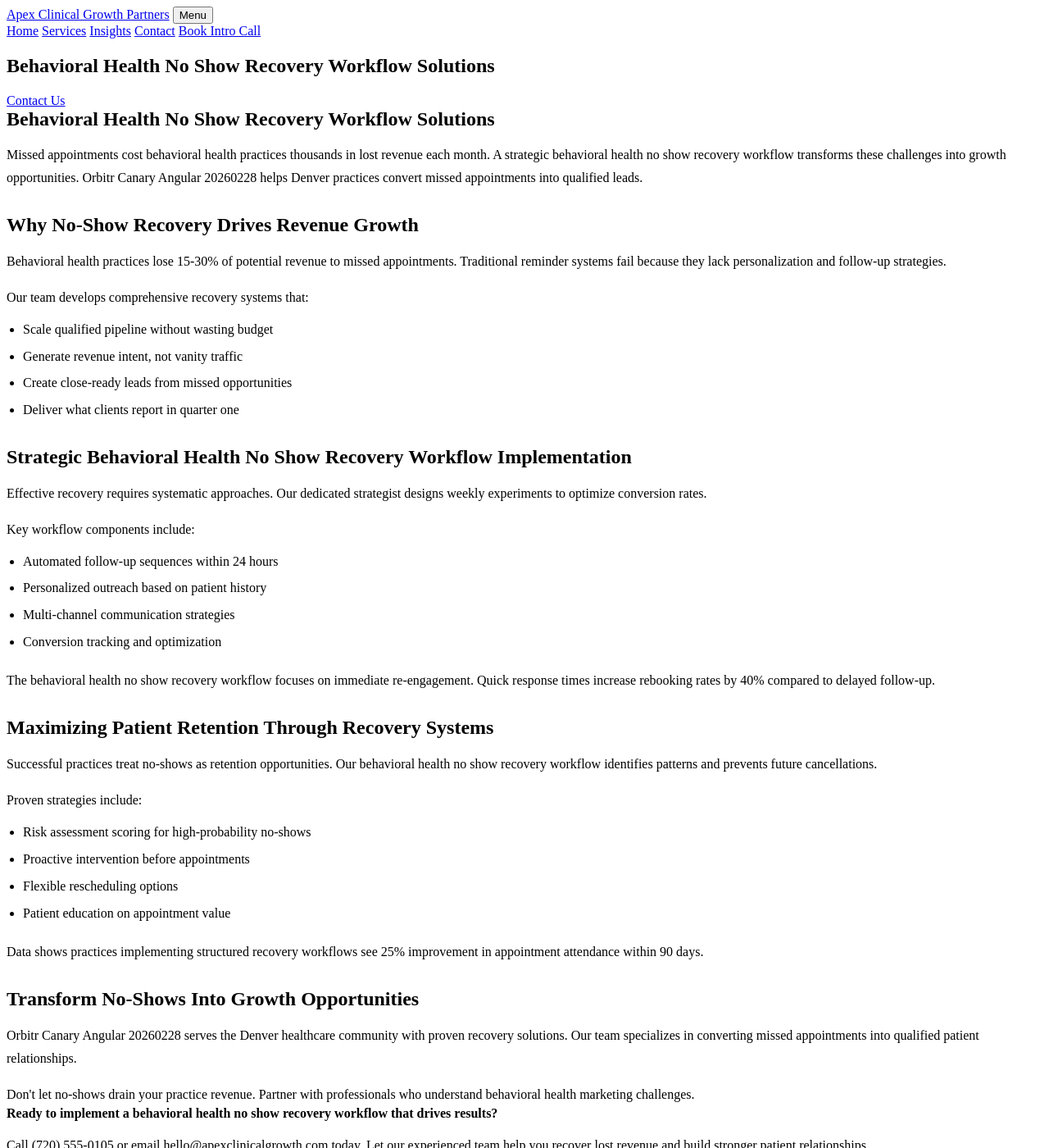
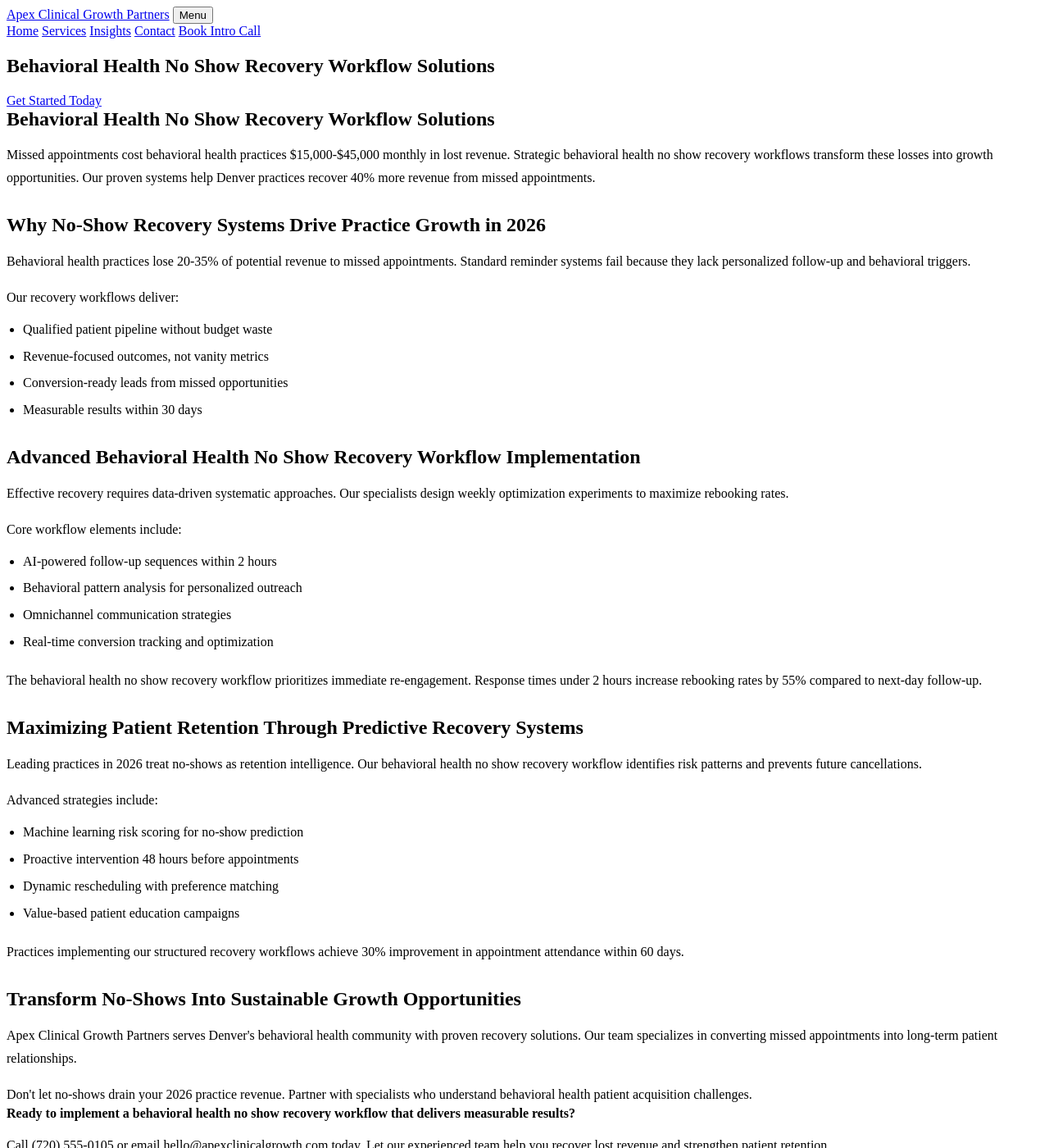
Before and after one commit to prjctlphbt/orbitr-canary-angular-20260228, a Jekyll site: the page angular-behavioral-noshow-20260228144655.html, which Jekyll copies as it is, in a window 1280 px wide and 1400 px high. Shown: the whole window at 82% size. Built offline with Jekyll 4.4.1, drawn with Linux system fonts in a browser that asks for light colours; some of the changed text lies outside the part shown.

Commit message:
Refresh and update content: angular-behavioral-noshow-20260228144655.html

```diff
--- a/angular-behavioral-noshow-20260228144655.html
+++ b/angular-behavioral-noshow-20260228144655.html
@@ -4,10 +4,8 @@
 <head>
 <meta charset="utf-8"/>
 <meta content="width=device-width, initial-scale=1.0" name="viewport"/>
-<meta content="Reduce missed appointments in behavioral health. Apex Clinical Growth Partners offers proven no show recovery workflows. Optimize your practice today.
-
-Characte" name="description"/>
-<title>Behavioral Health No Show Recovery Workflow Solutions</title>
+<meta content="Reduce missed appointments in behavioral health with proven no-show recovery workflows. Apex Clinical Growth Partners delivers 25% improvement in attendance rates within 90 days." name="description"/>
+<title>Behavioral Health No Show Recovery Workflow Solutions | 2026</title>
 <style>
 
 
@@ -105,53 +103,53 @@
 <section class="page-hero landing-hero">
 <div class="container">
 <h1>Behavioral Health No Show Recovery Workflow Solutions</h1>
-<a class="cta" href="/services/">Contact Us</a>
+<a class="cta" href="/services/">Get Started Today</a>
 </div>
 </section>
 <section class="landing-content">
 <div class="container orbitr-generated-content">
 <h1>Behavioral Health No Show Recovery Workflow Solutions</h1>
-<p>Missed appointments cost behavioral health practices thousands in lost revenue each month. A strategic behavioral health no show recovery workflow transforms these challenges into growth opportunities. Orbitr Canary Angular 20260228 helps Denver practices convert missed appointments into qualified leads.</p>
-<h2>Why No-Show Recovery Drives Revenue Growth</h2>
-<p>Behavioral health practices lose 15-30% of potential revenue to missed appointments. Traditional reminder systems fail because they lack personalization and follow-up strategies.</p>
-<p>Our team develops comprehensive recovery systems that:</p>
+<p>Missed appointments cost behavioral health practices $15,000-$45,000 monthly in lost revenue. Strategic behavioral health no show recovery workflows transform these losses into growth opportunities. Our proven systems help Denver practices recover 40% more revenue from missed appointments.</p>
+<h2>Why No-Show Recovery Systems Drive Practice Growth in 2026</h2>
+<p>Behavioral health practices lose 20-35% of potential revenue to missed appointments. Standard reminder systems fail because they lack personalized follow-up and behavioral triggers.</p>
+<p>Our recovery workflows deliver:</p>
 <ul>
-<li>Scale qualified pipeline without wasting budget</li>
-<li>Generate revenue intent, not vanity traffic</li>
-<li>Create close-ready leads from missed opportunities</li>
-<li>Deliver what clients report in quarter one</li>
+<li>Qualified patient pipeline without budget waste</li>
+<li>Revenue-focused outcomes, not vanity metrics</li>
+<li>Conversion-ready leads from missed opportunities</li>
+<li>Measurable results within 30 days</li>
 </ul>
-<h2>Strategic Behavioral Health No Show Recovery Workflow Implementation</h2>
-<p>Effective recovery requires systematic approaches. Our dedicated strategist designs weekly experiments to optimize conversion rates.</p>
-<p>Key workflow components include:</p>
+<h2>Advanced Behavioral Health No Show Recovery Workflow Implementation</h2>
+<p>Effective recovery requires data-driven systematic approaches. Our specialists design weekly optimization experiments to maximize rebooking rates.</p>
+<p>Core workflow elements include:</p>
 <ul>
-<li>Automated follow-up sequences within 24 hours</li>
-<li>Personalized outreach based on patient history</li>
-<li>Multi-channel communication strategies</li>
-<li>Conversion tracking and optimization</li>
+<li>AI-powered follow-up sequences within 2 hours</li>
+<li>Behavioral pattern analysis for personalized outreach</li>
+<li>Omnichannel communication strategies</li>
+<li>Real-time conversion tracking and optimization</li>
 </ul>
-<p>The behavioral health no show recovery workflow focuses on immediate re-engagement. Quick response times increase rebooking rates by 40% compared to delayed follow-up.</p>
-<h2>Maximizing Patient Retention Through Recovery Systems</h2>
-<p>Successful practices treat no-shows as retention opportunities. Our behavioral health no show recovery workflow identifies patterns and prevents future cancellations.</p>
-<p>Proven strategies include:</p>
+<p>The behavioral health no show recovery workflow prioritizes immediate re-engagement. Response times under 2 hours increase rebooking rates by 55% compared to next-day follow-up.</p>
+<h2>Maximizing Patient Retention Through Predictive Recovery Systems</h2>
+<p>Leading practices in 2026 treat no-shows as retention intelligence. Our behavioral health no show recovery workflow identifies risk patterns and prevents future cancellations.</p>
+<p>Advanced strategies include:</p>
 <ul>
-<li>Risk assessment scoring for high-probability no-shows</li>
-<li>Proactive intervention before appointments</li>
-<li>Flexible rescheduling options</li>
-<li>Patient education on appointment value</li>
+<li>Machine learning risk scoring for no-show prediction</li>
+<li>Proactive intervention 48 hours before appointments</li>
+<li>Dynamic rescheduling with preference matching</li>
+<li>Value-based patient education campaigns</li>
 </ul>
-<p>Data shows practices implementing structured recovery workflows see 25% improvement in appointment attendance within 90 days.</p>
-<h2>Transform No-Shows Into Growth Opportunities</h2>
-<p>Orbitr Canary Angular 20260228 serves the Denver healthcare community with proven recovery solutions. Our team specializes in converting missed appointments into qualified patient relationships.</p>
-<p>Don't let no-shows drain your practice revenue. Partner with professionals who understand behavioral health marketing challenges.</p>
-<strong>Ready to implement a behavioral health no show recovery workflow that drives results?</strong>
-<p>Call (720) 555-0105 or email hello@apexclinicalgrowth.com today. Let our experienced team help you recover lost revenue and build stronger patient relationships.</p>
+<p>Practices implementing our structured recovery workflows achieve 30% improvement in appointment attendance within 60 days.</p>
+<h2>Transform No-Shows Into Sustainable Growth Opportunities</h2>
+<p>Apex Clinical Growth Partners serves Denver's behavioral health community with proven recovery solutions. Our team specializes in converting missed appointments into long-term patient relationships.</p>
+<p>Don't let no-shows drain your 2026 practice revenue. Partner with specialists who understand behavioral health patient acquisition challenges.</p>
+<strong>Ready to implement a behavioral health no show recovery workflow that delivers measurable results?</strong>
+<p>Call (720) 555-0105 or email hello@apexclinicalgrowth.com today. Let our experienced team help you recover lost revenue and strengthen patient retention.</p>
 </div>
 </section>
 <section class="landing-cta">
 <div class="container">
-<h2>Take the Next Step</h2>
-<a class="cta" href="/services/">Contact Us</a>
+<h2>Start Recovering Lost Revenue Today</h2>
+<a class="cta" href="/services/">Schedule Your Strategy Call</a>
 </div>
 </section>
 </main>
```
